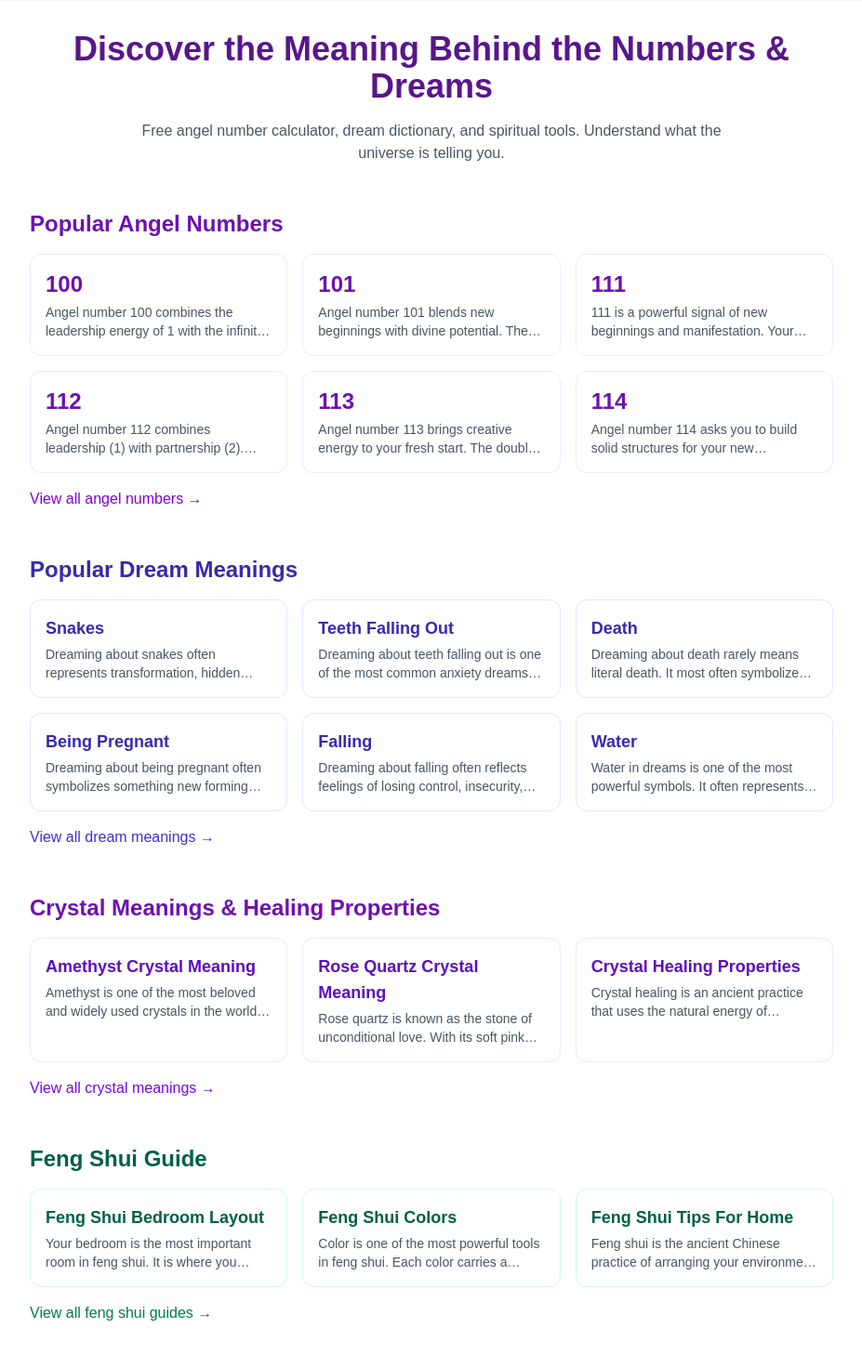
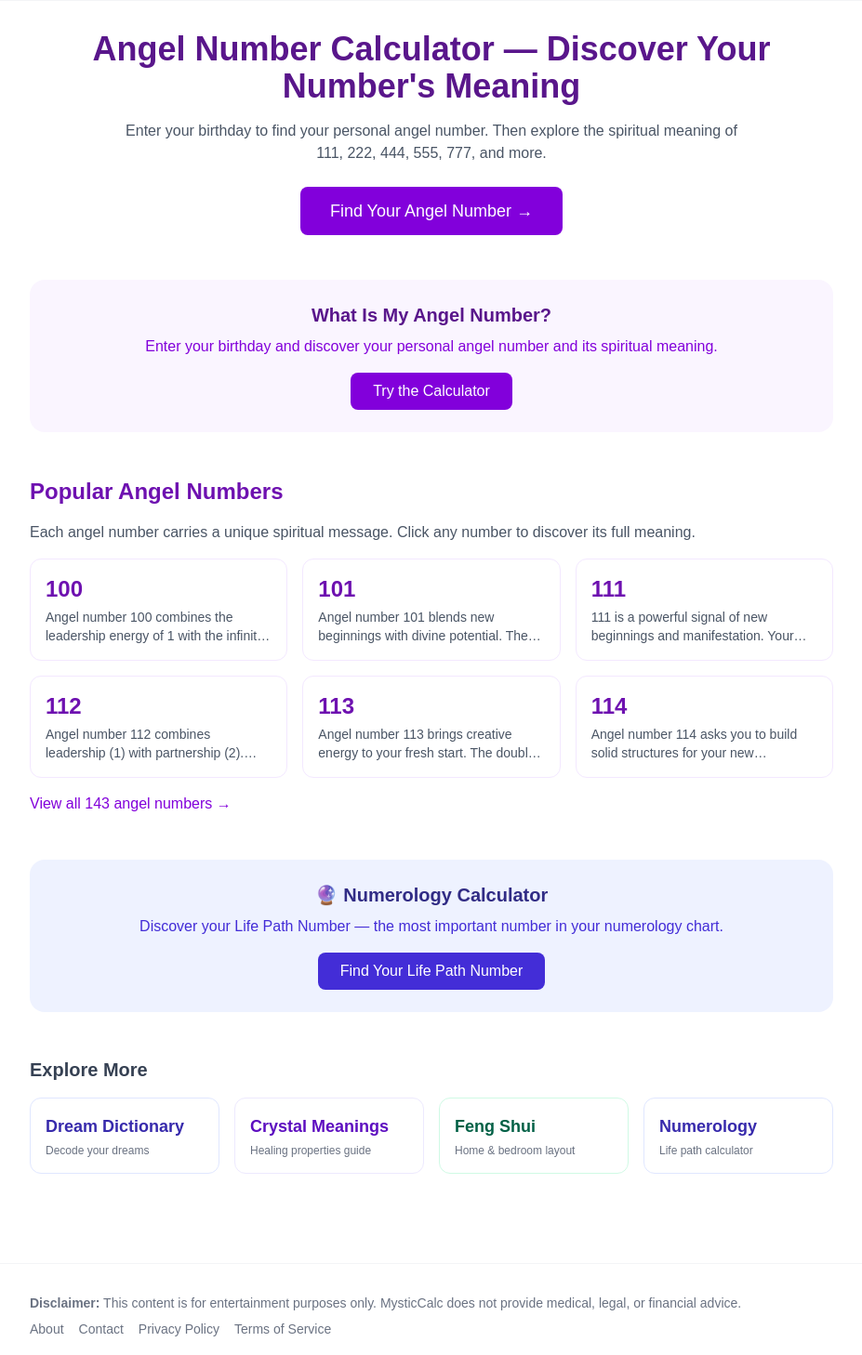
Before and after one commit to kevinpop/mysticcalc, a Next.js app: page / in a window 1280 px wide. Shown: the part 60-1518 px from the top of the page at 93% size, without its empty margins (176-1103 px from the left). Built offline with nearby package versions, Linux system fonts and the light colour scheme.

Commit message:
seo: focus homepage on 'angel number calculator' keyword per single-keyword strategy

```diff
--- a/src/app/layout.tsx
+++ b/src/app/layout.tsx
@@ -5,11 +5,11 @@ import "./globals.css";
 export const metadata: Metadata = {
   metadataBase: new URL("https://mysticcalc.com"),
   title: {
-    default: "MysticCalc — Angel Numbers, Dream Meanings & Spiritual Tools",
+    default: "Angel Number Calculator — Find Your Angel Number Meaning | MysticCalc",
     template: "%s | MysticCalc",
   },
   description:
-    "Free angel number calculator, dream dictionary, and spiritual tools. Discover the meaning of 444, 555, 777, and more. Decode your dreams and find your path.",
+    "Free angel number calculator. Enter your birthday to find your personal angel number, then discover the spiritual meaning of 111, 222, 444, 555, 777 and more.",
   verification: {
     google: "4iB5jWO1Sy1iwiy-grj-0v7yvDOZnpSz19kD5_PqILg",
   },
--- a/src/app/page.tsx
+++ b/src/app/page.tsx
@@ -10,20 +10,48 @@ export default function HomePage() {
 
   return (
     <div className="space-y-12">
+      {/* Hero — Focused on Angel Number Calculator */}
       <section className="text-center">
         <h1 className="text-3xl sm:text-4xl font-bold text-purple-900 mb-4">
-          Discover the Meaning Behind the Numbers &amp; Dreams
+          Angel Number Calculator — Discover Your Number's Meaning
         </h1>
-        <p className="text-gray-600 max-w-2xl mx-auto">
-          Free angel number calculator, dream dictionary, and spiritual tools.
-          Understand what the universe is telling you.
+        <p className="text-gray-600 max-w-2xl mx-auto mb-6">
+          Enter your birthday to find your personal angel number. Then explore
+          the spiritual meaning of 111, 222, 444, 555, 777, and more.
         </p>
+        <Link
+          href="/tools/angel-number-calculator"
+          className="inline-block rounded-lg bg-purple-700 text-white px-8 py-3 font-medium hover:bg-purple-800 transition text-lg"
+        >
+          Find Your Angel Number →
+        </Link>
       </section>
 
+      {/* Calculator CTA */}
+      <section className="bg-purple-50 rounded-2xl p-6 text-center">
+        <h2 className="text-xl font-semibold text-purple-900 mb-2">
+          What Is My Angel Number?
+        </h2>
+        <p className="text-purple-700 mb-4">
+          Enter your birthday and discover your personal angel number and its spiritual meaning.
+        </p>
+        <Link
+          href="/tools/angel-number-calculator"
+          className="inline-block rounded-lg bg-purple-700 text-white px-6 py-2 font-medium hover:bg-purple-800 transition"
+        >
+          Try the Calculator
+        </Link>
+      </section>
+
+      {/* Popular Angel Numbers — Main content focus */}
       <section>
         <h2 className="text-2xl font-semibold text-purple-800 mb-4">
           Popular Angel Numbers
         </h2>
+        <p className="text-gray-600 mb-4">
+          Each angel number carries a unique spiritual message. Click any number
+          to discover its full meaning.
+        </p>
         <div className="grid grid-cols-2 sm:grid-cols-3 gap-4">
           {topAngel.map((a) => (
             <Link
@@ -44,109 +72,11 @@ export default function HomePage() {
           href="/angel-numbers"
           className="mt-4 inline-block text-purple-700 hover:underline"
         >
-          View all angel numbers →
+          View all 143 angel numbers →
         </Link>
       </section>
 
-      <section>
-        <h2 className="text-2xl font-semibold text-indigo-800 mb-4">
-          Popular Dream Meanings
-        </h2>
-        <div className="grid grid-cols-2 sm:grid-cols-3 gap-4">
-          {topDreams.map((d) => (
-            <Link
-              key={d.slug}
-              href={`/dreams/${d.slug}`}
-              className="rounded-xl border border-indigo-100 p-4 hover:border-indigo-300 hover:bg-indigo-50 transition"
-            >
-              <span className="text-lg font-bold text-indigo-800 capitalize">
-                {d.symbol}
-              </span>
-              <p className="text-sm text-gray-600 mt-1 line-clamp-2">
-                {d.coreMeaning}
-              </p>
-            </Link>
-          ))}
-        </div>
-        <Link
-          href="/dreams"
-          className="mt-4 inline-block text-indigo-700 hover:underline"
-        >
-          View all dream meanings →
-        </Link>
-      </section>
-
-      <section>
-        <h2 className="text-2xl font-semibold text-purple-800 mb-4">
-          Crystal Meanings &amp; Healing Properties
-        </h2>
-        <div className="grid grid-cols-2 sm:grid-cols-3 gap-4">
-          {Object.values(crystals).map((c) => (
-            <Link
-              key={c.slug}
-              href={`/crystals/${c.slug}`}
-              className="rounded-xl border border-violet-100 p-4 hover:border-violet-300 hover:bg-violet-50 transition"
-            >
-              <span className="text-lg font-bold text-violet-800 capitalize">
-                {c.h1?.split("—")[0]?.trim() || c.slug.replace(/-/g, " ")}
-              </span>
-              <p className="text-sm text-gray-600 mt-1 line-clamp-2">
-                {c.meaning?.substring(0, 100)}...
-              </p>
-            </Link>
-          ))}
-        </div>
-        <Link
-          href="/crystals"
-          className="mt-4 inline-block text-violet-700 hover:underline"
-        >
-          View all crystal meanings →
-        </Link>
-      </section>
-
-      <section>
-        <h2 className="text-2xl font-semibold text-emerald-800 mb-4">
-          Feng Shui Guide
-        </h2>
-        <div className="grid grid-cols-2 sm:grid-cols-3 gap-4">
-          {Object.values(fengShui).map((f) => (
-            <Link
-              key={f.slug}
-              href={`/feng-shui/${f.slug}`}
-              className="rounded-xl border border-emerald-100 p-4 hover:border-emerald-300 hover:bg-emerald-50 transition"
-            >
-              <span className="text-lg font-bold text-emerald-800 capitalize">
-                {f.title?.split("—")[0]?.trim() || f.slug.replace(/-/g, " ")}
-              </span>
-              <p className="text-sm text-gray-600 mt-1 line-clamp-2">
-                {f.content?.substring(0, 100)}...
-              </p>
-            </Link>
-          ))}
-        </div>
-        <Link
-          href="/feng-shui"
-          className="mt-4 inline-block text-emerald-700 hover:underline"
-        >
-          View all feng shui guides →
-        </Link>
-      </section>
-
-      <section className="bg-purple-50 rounded-2xl p-6 text-center">
-        <h2 className="text-xl font-semibold text-purple-900 mb-2">
-          Free Angel Number Calculator
-        </h2>
-        <p className="text-purple-700 mb-4">
-          Enter your birthday and discover your personal angel number.
-        </p>
-        <Link
-          href="/tools/angel-number-calculator"
-          className="inline-block rounded-lg bg-purple-700 text-white px-6 py-2 font-medium hover:bg-purple-800 transition"
-        >
-          Try the Calculator
-        </Link>
-      </section>
-
+      {/* Numerology Calculator */}
       <section className="bg-indigo-50 rounded-2xl p-6 text-center">
         <h2 className="text-xl font-semibold text-indigo-900 mb-2">
           🔮 Numerology Calculator
@@ -161,6 +91,31 @@ export default function HomePage() {
           Find Your Life Path Number
         </Link>
       </section>
+
+      {/* Other sections — de-emphasized, each has its own index page for SEO */}
+      <section>
+        <h2 className="text-xl font-semibold text-gray-700 mb-4">
+          Explore More
+        </h2>
+        <div className="grid grid-cols-2 sm:grid-cols-4 gap-4">
+          <Link href="/dreams" className="rounded-xl border border-indigo-100 p-4 hover:border-indigo-300 hover:bg-indigo-50 transition">
+            <span className="text-lg font-bold text-indigo-800">Dream Dictionary</span>
+            <p className="text-xs text-gray-500 mt-1">Decode your dreams</p>
+          </Link>
+          <Link href="/crystals" className="rounded-xl border border-violet-100 p-4 hover:border-violet-300 hover:bg-violet-50 transition">
+            <span className="text-lg font-bold text-violet-800">Crystal Meanings</span>
+            <p className="text-xs text-gray-500 mt-1">Healing properties guide</p>
+          </Link>
+          <Link href="/feng-shui" className="rounded-xl border border-emerald-100 p-4 hover:border-emerald-300 hover:bg-emerald-50 transition">
+            <span className="text-lg font-bold text-emerald-800">Feng Shui</span>
+            <p className="text-xs text-gray-500 mt-1">Home & bedroom layout</p>
+          </Link>
+          <Link href="/tools/numerology-calculator" className="rounded-xl border border-indigo-100 p-4 hover:border-indigo-300 hover:bg-indigo-50 transition">
+            <span className="text-lg font-bold text-indigo-800">Numerology</span>
+            <p className="text-xs text-gray-500 mt-1">Life path calculator</p>
+          </Link>
+        </div>
+      </section>
     </div>
   );
 }
```
Also changed, not shown: 1 other file (tests, documents, lock files or other folders).
